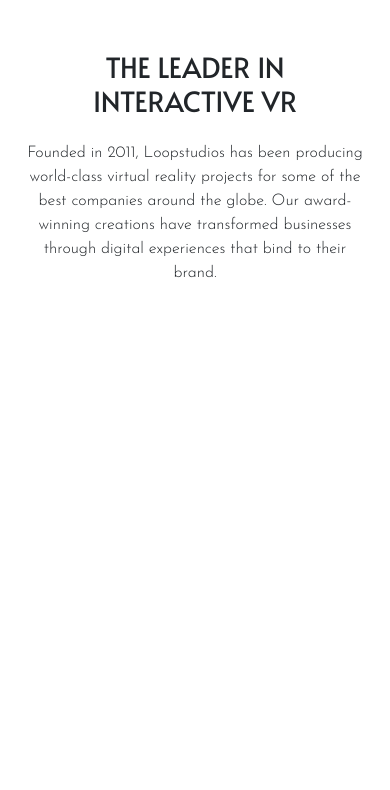
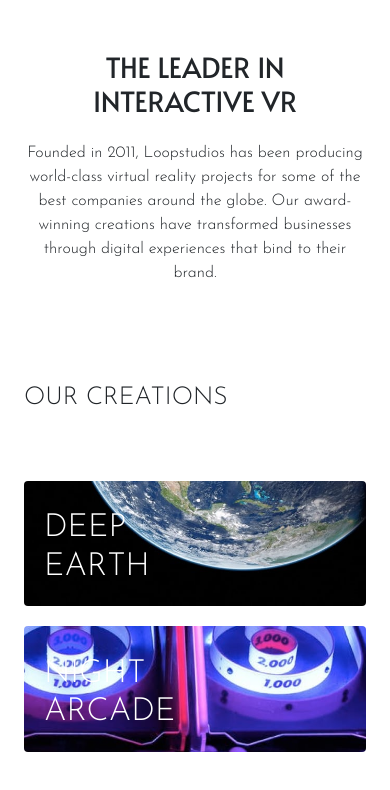
Before and after one commit to Gamygams1234/loopstudios, a plain HTML site: page index.html in a window 390 px wide. Shown: the part 720-1510 px from the top of the page. Before the commit the page ends 1103 px from the top, so only its background shows below. Drawn offline with nearby package versions, Linux system fonts and the light colour scheme.

Commit message:
Working on grid items

```diff
--- a/index.html
+++ b/index.html
@@ -71,6 +71,28 @@
 
     </section>
 
+    <div class="section-2 margin-container mb-5">
+
+        <div class="top-section mb-5">
+            <h2 class="fw-300">Our Creations</h2>
+        </div>
+        <div class="grid">
+            <div class="grid-item">
+
+                <img src="./images/mobile/image-deep-earth.jpg" class="mobile-image" alt="">
+                <h3 class="fw-300">Deep Earth</h3>
+            </div>
+            <div class="grid-item">
+
+                <img src="./images/mobile/image-night-arcade.jpg" class="mobile-image" alt="">
+                <h3 class="fw-300">Night Arcade</h3>
+            </div>
+
+
+        </div>
+
+    </div>
+
     <script src="https://cdn.jsdelivr.net/npm/bootstrap@5.0.0-beta1/dist/js/bootstrap.bundle.min.js"
         integrity="sha384-ygbV9kiqUc6oa4msXn9868pTtWMgiQaeYH7/t7LECLbyPA2x65Kgf80OJFdroafW"
         crossorigin="anonymous"></script>
--- a/scss/styles.scss
+++ b/scss/styles.scss
@@ -77,6 +77,46 @@ header {
         }
         p {
             line-height: 1.5;
+        }
+    }
+}
+.section-2 {
+    text-transform: uppercase;
+    display: flex;
+    flex-direction: column;
+
+    .grid {
+        display: grid;
+        grid-template-columns: 1fr;
+        .grid-item {
+            position: relative;
+            margin-top: 20px;
+            margin-top: 20px;
+            border-radius: 0.25em;
+            overflow: hidden;
+            transition: all ease-in-out 0.3s;
+            img {
+                width: 100%;
+                transition: all ease-in-out 0.3s;
+            }
+            h3 {
+                color: white;
+                position: absolute;
+                padding: 20px;
+                bottom: 0px;
+                left: 0px;
+                width: 25%;
+                font-size: 2em;
+                transition: all ease-in-out 0.3s;
+            }
+        }
+        .grid-item:hover {
+            img {
+                filter: blur(8px);
+            }
+            h3 {
+                text-shadow: 0 0 1.75px $white, 0 0 1.75px $white;
+            }
         }
     }
 }
```
Also changed, not shown: css/styles.css.
